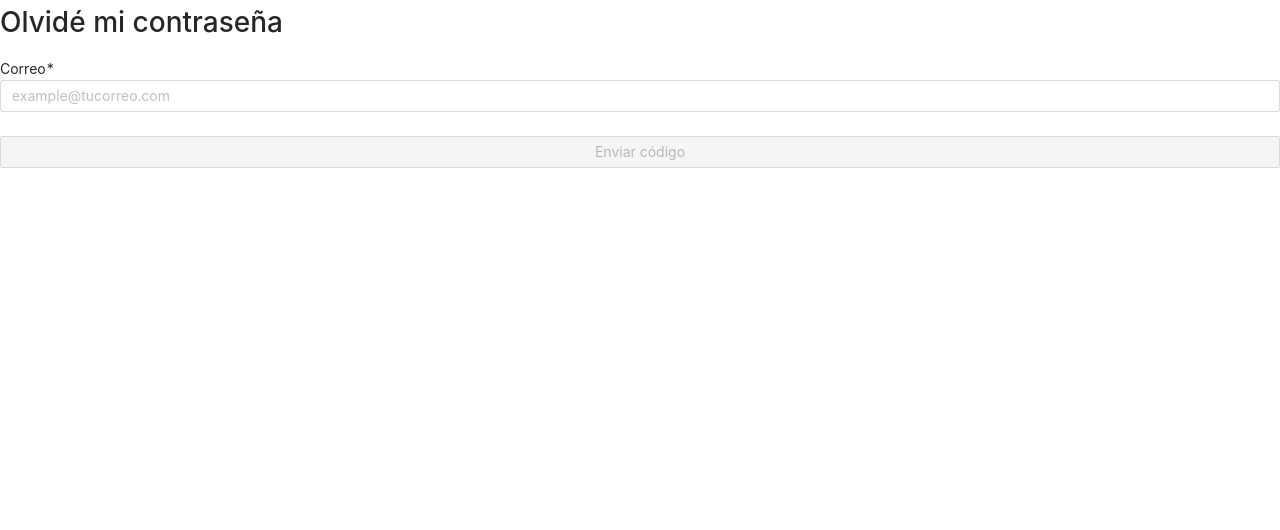
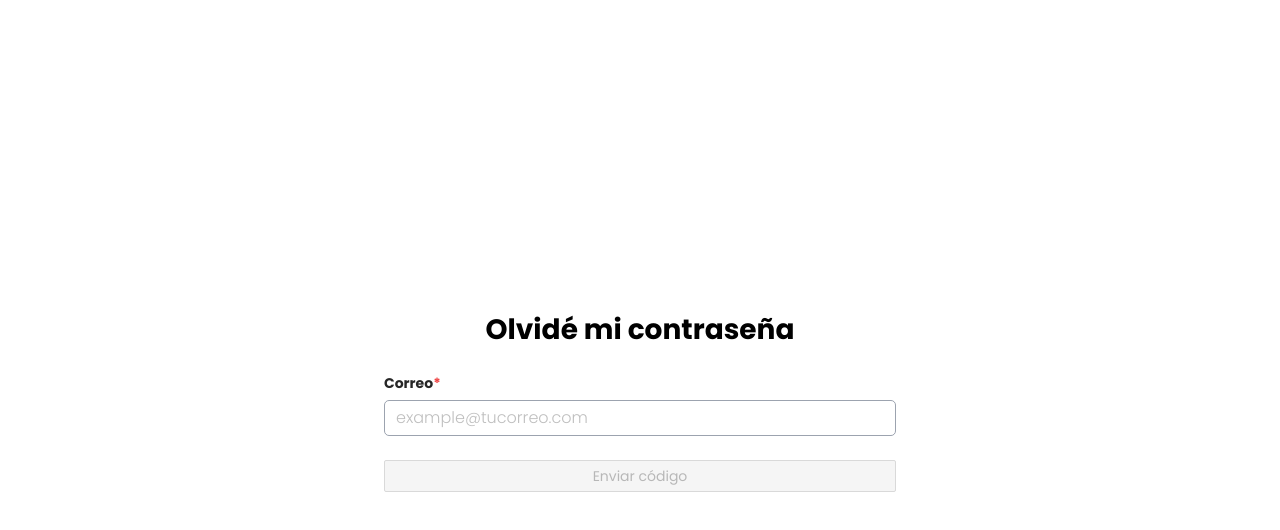
Before and after one commit to RocioQuigua/scraping-business-frontend, a React (Create React App) app: page /forgetpassword in a window 1280 px wide. Shown: the top 530 px of the page. Built offline with nearby package versions, Linux system fonts and the light colour scheme; no server answers.

Commit message:
feat(ForgetPassword): update

```diff
--- a/src/scenes/Auth/ForgetPassword/ForgetPassword.js
+++ b/src/scenes/Auth/ForgetPassword/ForgetPassword.js
@@ -11,18 +11,18 @@ export const ForgetPassword = () => {
   };
 
   return (
-    <div className="ForgetPassword">
-      <div>
+    <div className="forget">
+      <div className="forget__info">
         <Form onFinish={onFinish} form={form}>
           <h1>Olvidé mi contraseña</h1>
-          <label>Correo*</label>
+          <label>Correo<strong className="forget__info forget__info--s">*</strong></label>
           <Form.Item name="email">
-            <InputCustom placeholder="example@tucorreo.com" />
+            <InputCustom className="forget__input" placeholder="example@tucorreo.com" />
           </Form.Item>
           <Form.Item shouldUpdate noStyle>
             {() => (
               <Button
-                className="button-primary"
+                className="forget__button"
                 type="primary"
                 htmlType="submit"
                 disabled={!form.getFieldValue("email")}
--- a/src/scenes/Auth/ForgetPassword/ForgetPassword.scss
+++ b/src/scenes/Auth/ForgetPassword/ForgetPassword.scss
@@ -0,0 +1,31 @@
+.forget {
+  font-family: "Poppins", sans-serif;
+  height: 100vh;
+  display: flex;
+  justify-content: center;
+  align-items: center;
+  &__info {
+    font-weight: $font-weight-p;
+    width: 40%;
+    &--s {
+      color: $color-red-500;
+    }
+  }
+  &__input {
+    font-weight: $font-weight-a;
+    font-size: $font-size-x;
+    color: $color-gray-400;
+    border: 1px solid $color-gray-400 !important;
+    border-radius: 5px;
+    margin-top: 6px;
+  }
+  h1 {
+    display: flex;
+    flex-direction: row;
+    justify-content: center;
+    align-items: center;
+    font-weight: $font-weight-p;
+    color: $color-black-900;
+    margin-bottom: 20px;
+  }
+}
```
